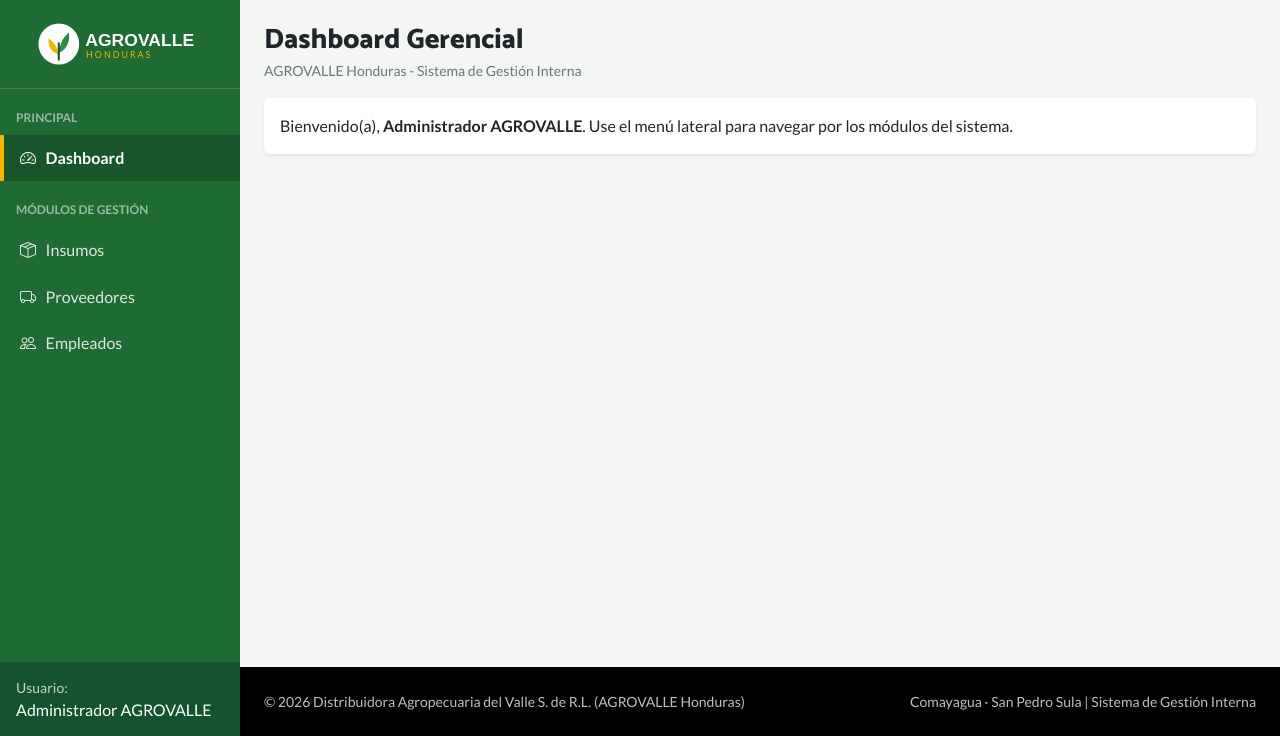
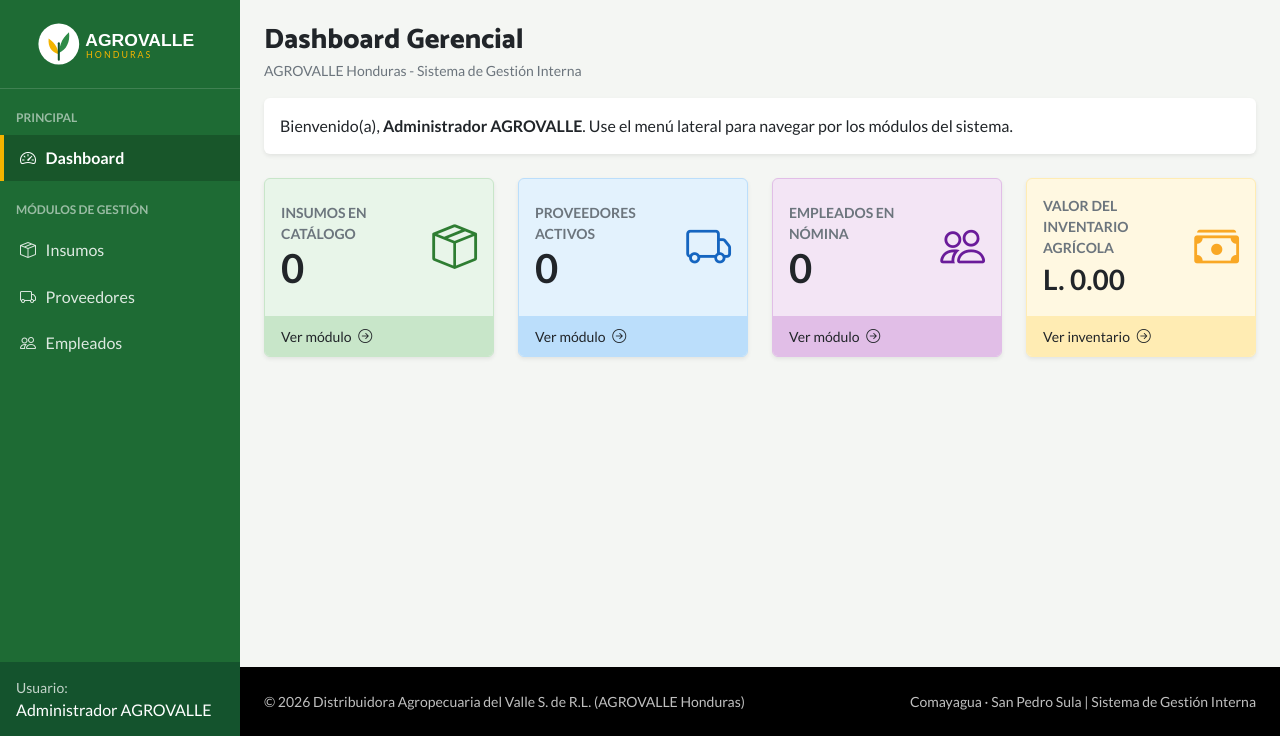
Before and after one commit to Marifer2922/Examen_2, a Laravel app: page /dashboard in a window 1280 px wide. Shown: the part 64-800 px from the top of the page. Run offline with Laravel 12, Linux system fonts and the light colour scheme; a user stored in the database is signed in; data comes from the database, SQL or seed files in the repository; data that the repository does not hold is empty.

Commit message:
Creacion de la Dashboard

```diff
--- /dev/null
+++ b/app/Http/Controllers/DashboardController.php
@@ -0,0 +1,21 @@
+<?php
+
+namespace App\Http\Controllers;
+
+use App\Models\Empleado;
+use App\Models\Insumo;
+use App\Models\Proveedor;
+use Illuminate\Support\Facades\DB;
+
+class DashboardController extends Controller
+{
+    public function index()
+    {
+        $totalInsumos       = Insumo::count();
+        $proveedoresActivos = Proveedor::where('estado', 'Activo')->count();
+        $totalEmpleados     = Empleado::count();
+        $valorInventario    = Insumo::sum(DB::raw('inventario * precio'));
+
+        return view('dashboard', compact('totalInsumos', 'proveedoresActivos', 'totalEmpleados', 'valorInventario'));
+    }
+}
--- a/resources/views/dashboard.blade.php
+++ b/resources/views/dashboard.blade.php
@@ -8,7 +8,7 @@
     <small class="text-muted">AGROVALLE Honduras - Sistema de Gestión Interna</small>
 </div>
 
-<div class="card shadow-sm border-0">
+<div class="card shadow-sm border-0 mb-4">
     <div class="card-body">
         <p class="mb-0">
             Bienvenido(a), <strong>{{ Auth::user()->name }}</strong>.
@@ -16,4 +16,74 @@
         </p>
     </div>
 </div>
+
+<div class="row g-4">
+    <div class="col-sm-6 col-xl-3">
+        <div class="card shadow-sm h-100 text-dark" style="background-color: #e8f5e9; border: 1px solid #c8e6c9;">
+            <div class="card-body d-flex justify-content-between align-items-center">
+                <div>
+                    <div class="small text-uppercase fw-bold text-muted">Insumos en Catálogo</div>
+                    <div class="display-6 fw-bold">{{ $totalInsumos }}</div>
+                </div>
+                <i class="bi bi-box-seam" style="font-size: 2.8rem; color: #2e7d32;"></i>
+            </div>
+            <div class="card-footer border-0" style="background-color: #c8e6c9;">
+                <a href="{{ route('insumos.index') }}" class="text-dark small text-decoration-none">
+                    Ver módulo <i class="bi bi-arrow-right-circle ms-1"></i>
+                </a>
+            </div>
+        </div>
+    </div>
+
+    <div class="col-sm-6 col-xl-3">
+        <div class="card shadow-sm h-100 text-dark" style="background-color: #e3f2fd; border: 1px solid #bbdefb;">
+            <div class="card-body d-flex justify-content-between align-items-center">
+                <div>
+                    <div class="small text-uppercase fw-bold text-muted">Proveedores Activos</div>
+                    <div class="display-6 fw-bold">{{ $proveedoresActivos }}</div>
+                </div>
+                <i class="bi bi-truck" style="font-size: 2.8rem; color: #1565c0;"></i>
+            </div>
+            <div class="card-footer border-0" style="background-color: #bbdefb;">
+                <a href="{{ route('proveedores.index') }}" class="text-dark small text-decoration-none">
+                    Ver módulo <i class="bi bi-arrow-right-circle ms-1"></i>
+                </a>
+            </div>
+        </div>
+    </div>
+
+    <div class="col-sm-6 col-xl-3">
+        <div class="card shadow-sm h-100 text-dark" style="background-color: #f3e5f5; border: 1px solid #e1bee7;">
+            <div class="card-body d-flex justify-content-between align-items-center">
+                <div>
+                    <div class="small text-uppercase fw-bold text-muted">Empleados en Nómina</div>
+                    <div class="display-6 fw-bold">{{ $totalEmpleados }}</div>
+                </div>
+                <i class="bi bi-people" style="font-size: 2.8rem; color: #6a1b9a;"></i>
+            </div>
+            <div class="card-footer border-0" style="background-color: #e1bee7;">
+                <a href="{{ route('empleados.index') }}" class="text-dark small text-decoration-none">
+                    Ver módulo <i class="bi bi-arrow-right-circle ms-1"></i>
+                </a>
+            </div>
+        </div>
+    </div>
+
+    <div class="col-sm-6 col-xl-3">
+        <div class="card shadow-sm h-100 text-dark" style="background-color: #fff8e1; border: 1px solid #ffecb3;">
+            <div class="card-body d-flex justify-content-between align-items-center">
+                <div>
+                    <div class="small text-uppercase fw-bold text-muted">Valor del Inventario Agrícola</div>
+                    <div class="fs-3 fw-bold text-nowrap">L. {{ number_format($valorInventario, 2) }}</div>
+                </div>
+                <i class="bi bi-cash-stack" style="font-size: 2.8rem; color: #f9a825;"></i>
+            </div>
+            <div class="card-footer border-0" style="background-color: #ffecb3;">
+                <a href="{{ route('insumos.index') }}" class="text-dark small text-decoration-none">
+                    Ver inventario <i class="bi bi-arrow-right-circle ms-1"></i>
+                </a>
+            </div>
+        </div>
+    </div>
+</div>
 @endsection
--- a/routes/web.php
+++ b/routes/web.php
@@ -1,6 +1,7 @@
 <?php
 
 use App\Http\Controllers\AuthController;
+use App\Http\Controllers\DashboardController;
 use App\Http\Controllers\EmpleadoController;
 use App\Http\Controllers\InsumoController;
 use App\Http\Controllers\ProveedorController;
@@ -16,9 +17,7 @@ Route::middleware('guest')->group(function () {
 });
 
 Route::middleware('auth')->group(function () {
-    Route::get('/dashboard', function () {
-        return view('dashboard');
-    })->name('dashboard');
+    Route::get('/dashboard', [DashboardController::class, 'index'])->name('dashboard');
 
     Route::resource('insumos', InsumoController::class);
 
```
